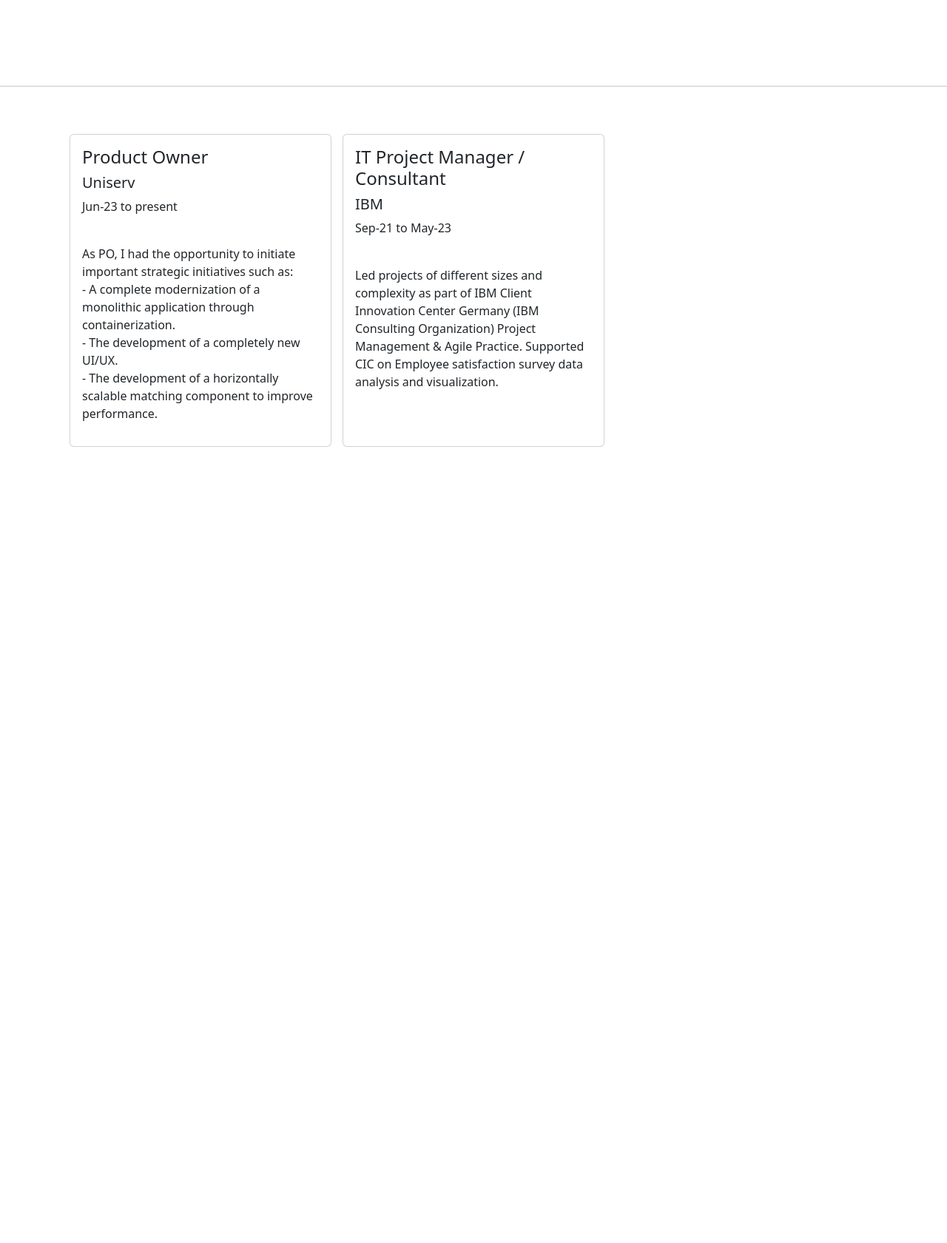
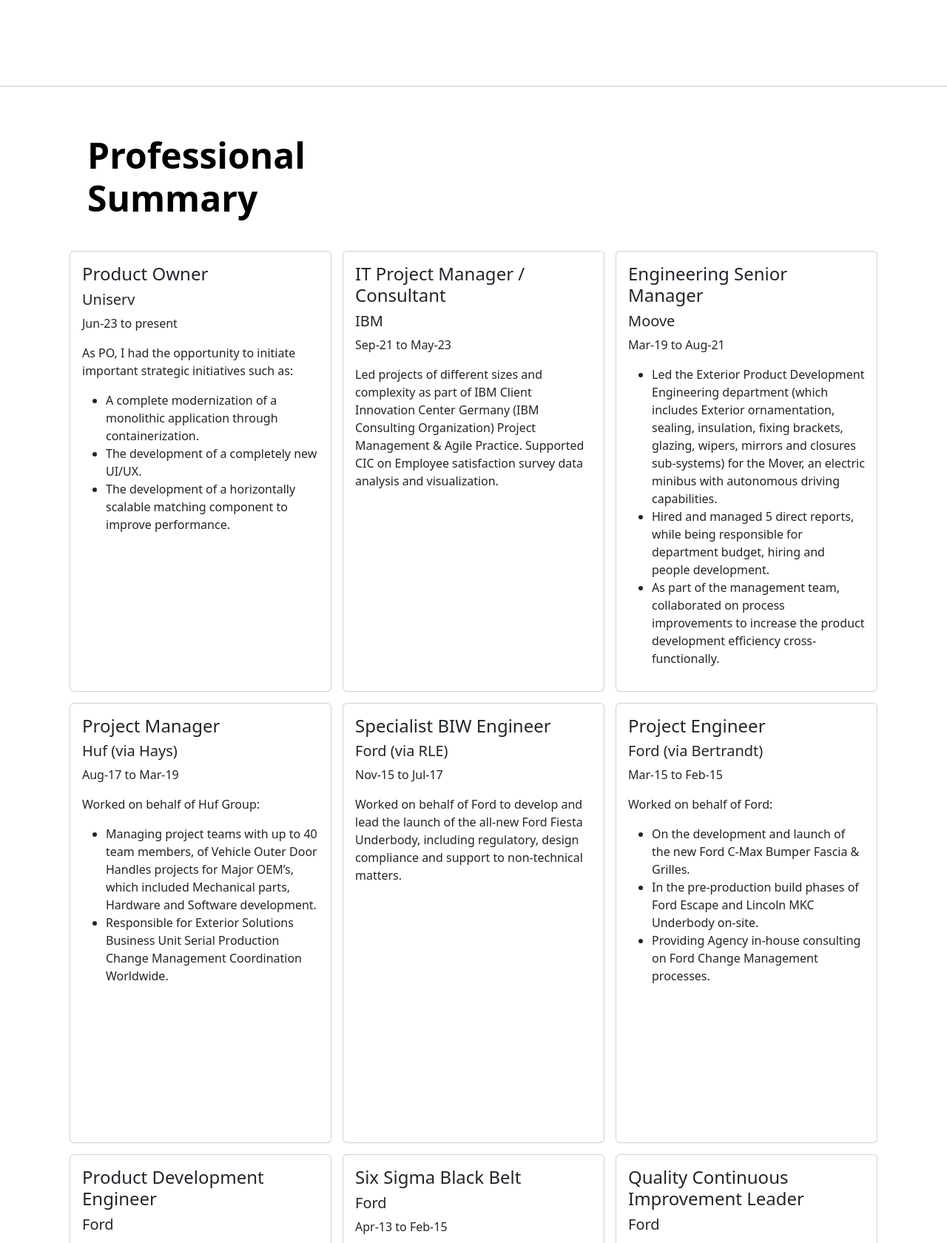
Before and after one commit to ahpmatias/capstone-cv, a plain HTML site: page index.html in a window 1280 px wide. Shown: the part 1120-2800 px from the top of the page at 74% size. Before the commit the page ends 2647 px from the top, so only its background shows below. Drawn offline with nearby package versions, Linux system fonts and the light colour scheme.

Commit message:
finish experience section.

```diff
--- a/css/style.css
+++ b/css/style.css
@@ -0,0 +1,21 @@
+#title {
+    background-image: url(../assets/images/title-personal-website.jpg);
+    background-size: 2000px 600px;
+}
+
+#title .text-body-emphasis {
+    color: white !important;
+    padding-top: 200px;
+    padding-bottom: 200px;
+    font-size: 5rem;
+}
+
+.grid-container {
+  display: grid;
+  gap:15px;
+  grid-template: repeat(3, 1fr) / repeat(3, 1fr);
+}
+
+#experience h1 {
+max-height:150px;
+}
--- a/index.html
+++ b/index.html
@@ -5,36 +5,12 @@
     <meta name="viewport" content="width=device-width, initial-scale=1.0">
     <title>Anderson's Personal Website</title>
     <link href="https://cdn.jsdelivr.net/npm/bootstrap@5.3.3/dist/css/bootstrap.min.css" rel="stylesheet" integrity="sha384-QWTKZyjpPEjISv5WaRU9OFeRpok6YctnYmDr5pNlyT2bRjXh0JMhjY6hW+ALEwIH" crossorigin="anonymous">
+    <link href="./css/style.css" rel="stylesheet">
 </head>
-<style>
-    #title {
-        background-image: url(./assets/images/title-personal-website.jpg);
-        background-size: 2000px 600px;
-    }
-
-    #title .text-body-emphasis {
-        color: white !important;
-        padding-top: 200px;
-        padding-bottom: 200px;
-        font-size: 5rem;
-    }
-
-    .grid-container {
-      display: grid;
-      gap:15px;
-      grid-template: repeat(3, 1fr) / repeat(3, 1fr);
-    }
-
-    .grid-container h1 {
-      grid-column: 1 / span 2;
-    }
-
-
-</style>
 <body>
     <section id="title">
         <div class="px-4 text-center">
-            <h1 class="display-5 fw-bold text-body-emphasis">Anderson's Website</h1>
+            <h1 class="display-5 fw-bold text-body-emphasis">Anderson's CV</h1>
             <div class="col-lg-6 mx-auto">
 
               <div class="d-grid gap-2 d-sm-flex justify-content-sm-center">
@@ -46,7 +22,7 @@
         <div class="container col-xxl-8 px-4 py-5">
             <div class="row flex-lg-row-reverse align-items-center g-5 py-5">
               <div class="col-10 col-sm-8 col-lg-6">
-                <img src="./assets/images/Anderson Matias-4_smaller.jpg" class="d-block mx-lg-auto img-fluid" alt="Bootstrap Themes" width="500" loading="lazy">
+                <img src="./assets/images/Anderson Matias-4_smaller.jpg" class="d-block mx-lg-auto img-fluid" alt="Profile picture" width="500" loading="lazy">
               </div>
               <div class="col-lg-6">
                 <h1 class="display-5 fw-bold text-body-emphasis lh-1 mb-3">About me</h1><br>
@@ -60,27 +36,115 @@
     </section>
     <hr>
     <section id="experience">
+        <h1 class="display-5 fw-bold text-body-emphasis  container grid-container px-5 py-5">Professional Summary</h1>
         <div class="container grid-container px-4 py-5">
-          <!-- <h1 class="display-5 fw-bold text-body-emphasis lh-1 mb-3">Professional Summary</h1> -->
           <div class="card">
               <div class="card-body">
                 <h4 class="job-title">Product Owner</h4>
                 <h5 class="company">Uniserv</h5>
-                <p class="duration">Jun-23 to present</p><br>
+                <p class="duration">Jun-23 to present</p>
                 <p class="description">As PO, I had the opportunity to initiate important strategic initiatives such as:
-                  <br>- A complete modernization of a monolithic application through containerization.
-                  <br>- The development of a completely new UI/UX.
-                  <br>- The development of a horizontally scalable matching component to improve performance.</p>
+                  <ul>
+                    <li>A complete modernization of a monolithic application through containerization.</li>
+                    <li>The development of a completely new UI/UX.</li>
+                    <li>The development of a horizontally scalable matching component to improve performance.</li>
+                  <ul>
+                </p>
               </div>
             </div>
             <div class="card">
               <div class="card-body">
                 <h4 class="job-title">IT Project Manager / Consultant</h4>
                 <h5 class="company">IBM</h5>
-                <p class="duration">Sep-21 to May-23</p><br>
+                <p class="duration">Sep-21 to May-23</p>
                 <p class="description">Led projects of different sizes and complexity as part of IBM Client Innovation Center Germany (IBM Consulting Organization) Project Management & Agile Practice. Supported CIC on Employee satisfaction survey data analysis and visualization.</p>
               </div>
             </div>
+            <div class="card">
+              <div class="card-body">
+                <h4 class="job-title">Engineering Senior Manager</h4>
+                <h5 class="company">Moove</h5>
+                <p class="duration">Mar-19 to Aug-21</p>
+                <p class="description">
+                  <ul>
+                    <li>Led the Exterior Product Development Engineering department (which includes Exterior ornamentation, sealing, insulation, fixing brackets, glazing, wipers, mirrors and closures sub-systems) for the Mover, an electric minibus with autonomous driving capabilities.</li>
+                    <li>Hired and managed 5 direct reports, while being responsible for department budget, hiring and people development.</li>
+                    <li>As part of the management team, collaborated on process improvements to increase the product development efficiency cross-functionally.</li>
+                  </ul>
+                </p>
+              </div>
+            </div>
+            <div class="card">
+              <div class="card-body">
+                <h4 class="job-title">Project Manager</h4>
+                <h5 class="company">Huf (via Hays)</h5>
+                <p class="duration">Aug-17 to Mar-19</p>
+                <p class="description">Worked on behalf of Huf Group:
+                  <ul>
+                    <li>Managing project teams with up to 40 team members, of Vehicle Outer Door Handles projects for Major OEM’s, which included Mechanical parts, Hardware and Software development.</li>
+                    <li>Responsible for Exterior Solutions Business Unit Serial Production Change Management Coordination Worldwide.</li>
+                </ul>
+                </p>
+              </div>
+            </div>
+            <div class="card">
+              <div class="card-body">
+                <h4 class="job-title">Specialist BIW Engineer</h4>
+                <h5 class="company">Ford (via RLE)</h5>
+                <p class="duration">Nov-15 to Jul-17</p>
+                <p class="description">Worked on behalf of Ford to develop and lead the launch of the all-new Ford Fiesta Underbody, including regulatory, design compliance and support to non-technical matters.</p>
+              </div>
+            </div>
+            <div class="card">
+              <div class="card-body">
+                <h4 class="job-title">Project Engineer</h4>
+                <h5 class="company">Ford (via Bertrandt)</h5>
+                <p class="duration">Mar-15 to Feb-15</p>
+                <p class="description">Worked on behalf of Ford:
+                  <ul>
+                    <li>On the development and launch of the new Ford C-Max Bumper Fascia & Grilles.</li>
+                    <li>In the pre-production build phases of Ford Escape and Lincoln MKC Underbody on-site.</li>
+                    <li>Providing Agency in-house consulting on Ford Change Management processes.</li>
+                  </ul>
+                </p>
+              </div>
+            </div>
+            <div class="card">
+              <div class="card-body">
+                <h4 class="job-title">Product Development Engineer</h4>
+                <h5 class="company">Ford</h5>
+                <p class="duration">Nov-13 to Feb-15</p>
+                <p class="description">Deliver the Underbody development for the All-new Ka, liaising with Finance, Purchasing, Manufacturing, Logistics, Program Management, and suppliers.</p>
+              </div>
+            </div>
+            <div class="card">
+              <div class="card-body">
+                <h4 class="job-title">Six Sigma Black Belt</h4>
+                <h5 class="company">Ford</h5>
+                <p class="duration">Apr-13 to Feb-15</p>
+                <p class="description">
+                  <ul>
+                    <li>Mentor and coach Six Sigma within the product development organization as a certified Black Belt</li>
+                    <li>Lead complex product and process improvement projects (both organizational and manufacturing processes) using statistics and data analysis.</li>
+                    <li>Give Six Sigma Green Belt training</li>
+                    <li>Support verified Green Belts within the Body Structure, Closures and Interior organization on their projects.</li>
+                  </ul>
+                </p>
+              </div>
+            </div>
+            <div class="card">
+              <div class="card-body">
+                <h4 class="job-title">Quality Continuous Improvement Leader</h4>
+                <h5 class="company">Ford</h5>
+                <p class="duration">Sep-11 to Nov-13</p>
+                <p class="description">
+                  <ul>
+                    <li>Lead several project teams to deliver Body Exterior (Latches, Mechanisms, Glazing, Mirrors, Wipers, Sheet Metal, Dynamic Sealing, Lighting and Exterior Trim & Ornamentation) quality metrics targets of South America portfolio, through data analysis and the application of Six Sigma and G8D.</li>
+                    <li>Coordinate and prioritize efforts among product development, manufacturing and supplier quality assurance to improve parts failure rates, warranty spend and customer satisfaction.</li>
+                  </ul>
+                </p>
+            </div>
+          </div>
         </div>
     </section>
 </body>
```
